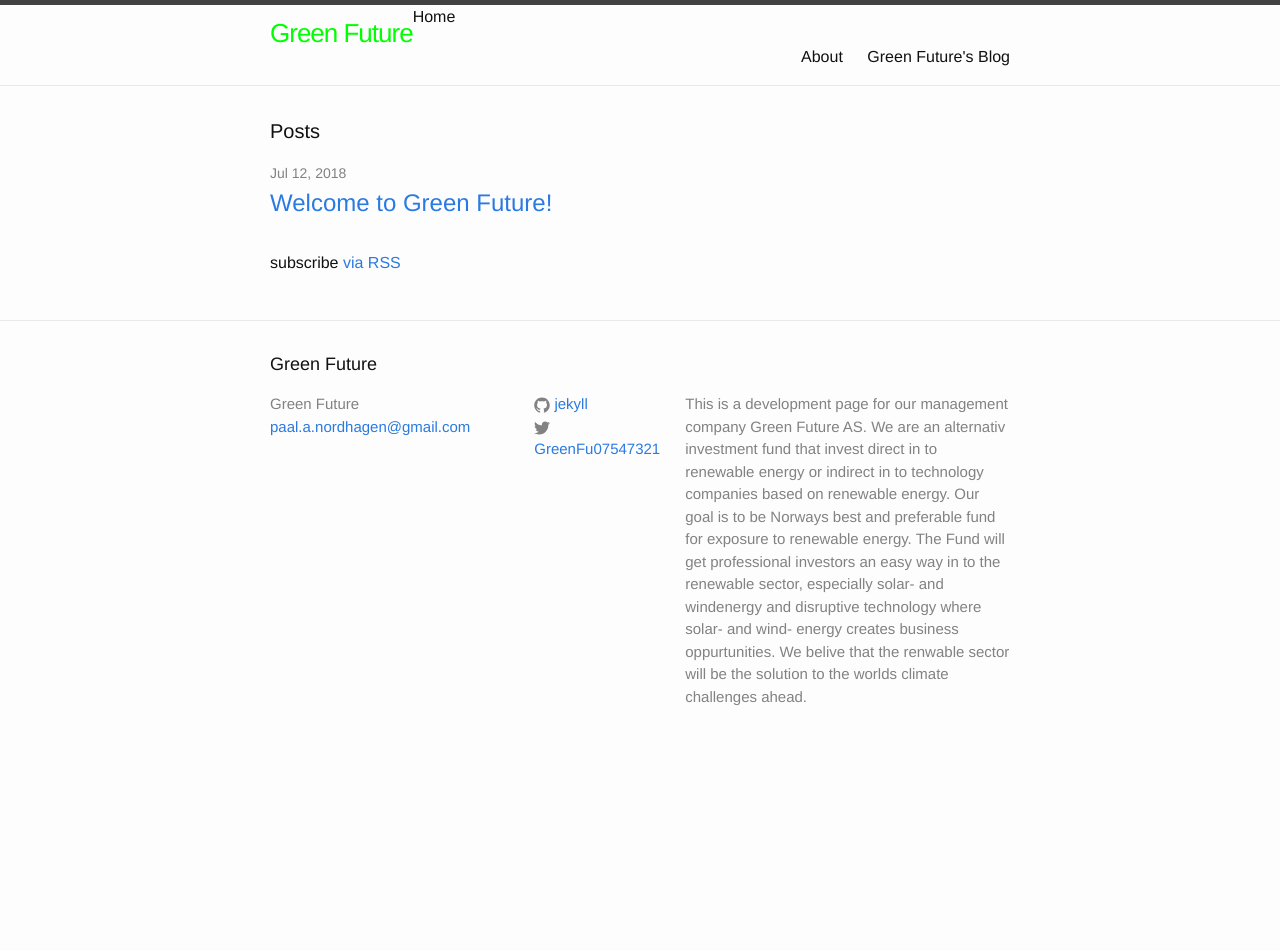
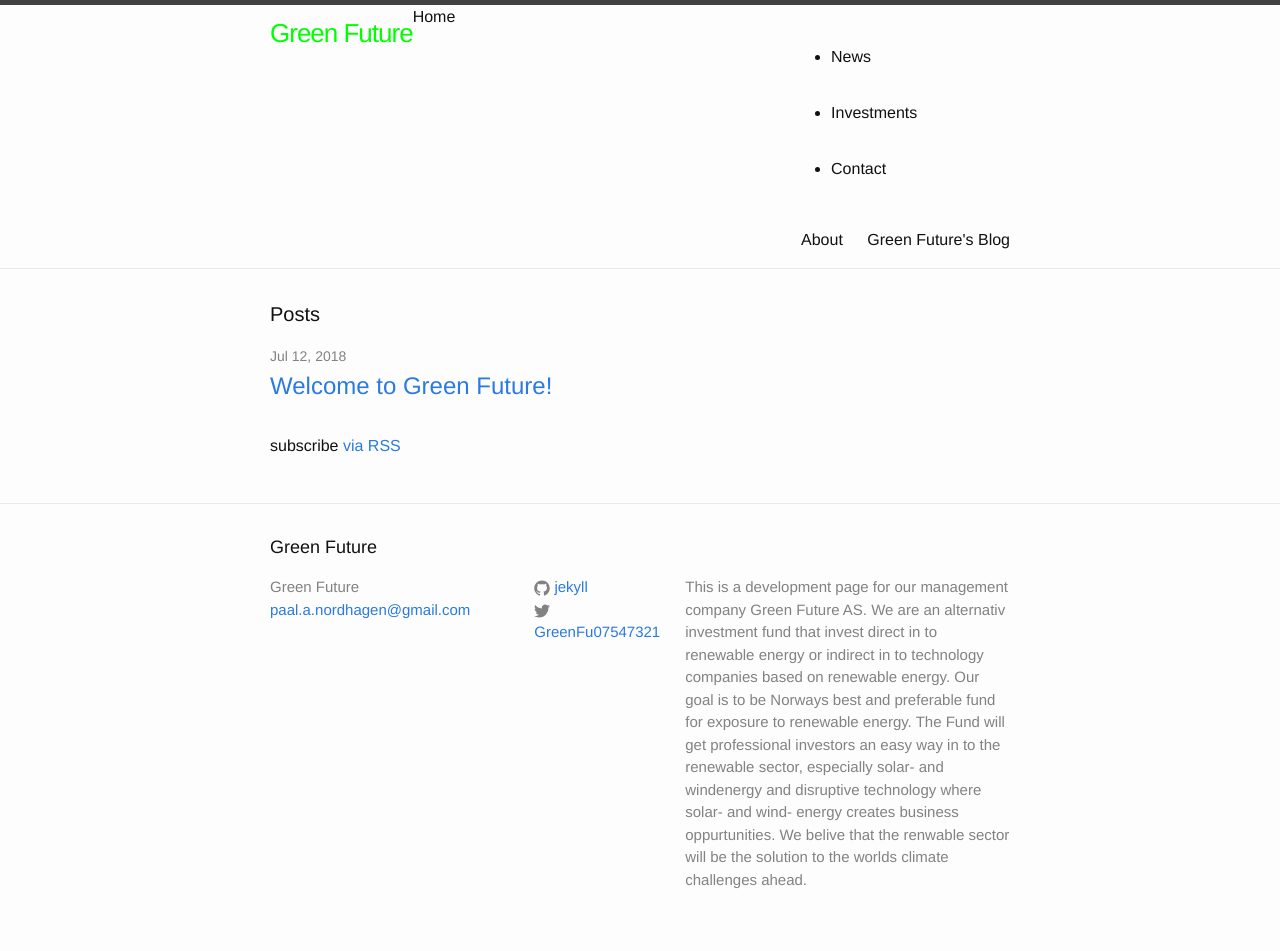
Before and after one commit to Paal-August/Paal-August.github.io, a Jekyll site: the page built from index.html, in a window 1280 px wide. Built offline with Jekyll 4.4.1, drawn with Linux system fonts in a browser that asks for light colours; before the commit the page ends 900 px from its top, so only the background shows below that.

Commit message:
Update header.html

```diff
--- a/_includes/header.html
+++ b/_includes/header.html
@@ -3,7 +3,9 @@
   <div class="wrapper">
 
     <a class="site-title" href="{{ site.baseurl }}/">{{ site.title }}</a>
+
     <div>Home<div>
+
     <nav class="site-nav">
       <a href="#" class="menu-icon">
         <svg viewBox="0 0 18 15">
@@ -12,6 +14,14 @@
           <path fill="#424242" d="M18,13.516C18,14.335,17.335,15,16.516,15H1.484C0.665,15,0,14.335,0,13.516l0,0 c0-0.82,0.665-1.484,1.484-1.484h15.031C17.335,12.031,18,12.696,18,13.516L18,13.516z"/>
         </svg>
       </a>
+
+        <div>
+          <ul>
+            <li>News</li>
+            <li>Investments</li>
+            <li>Contact</li>
+          </ul>
+        <div>
 
       <div class="trigger">
         {% for my_page in site.pages %}
```
